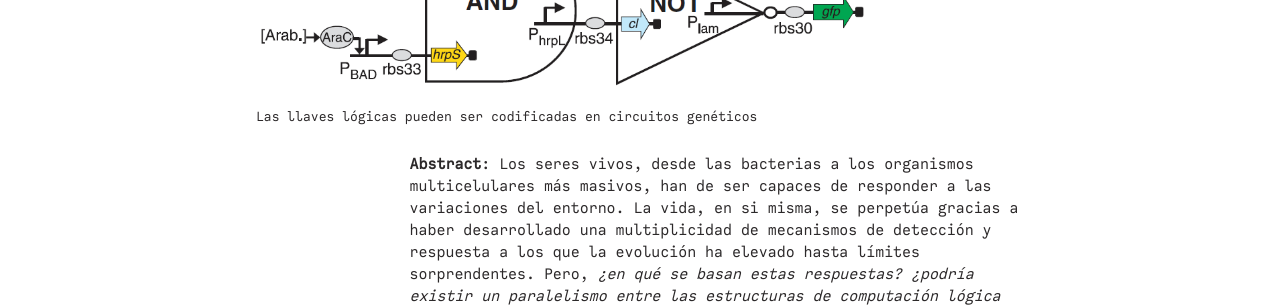
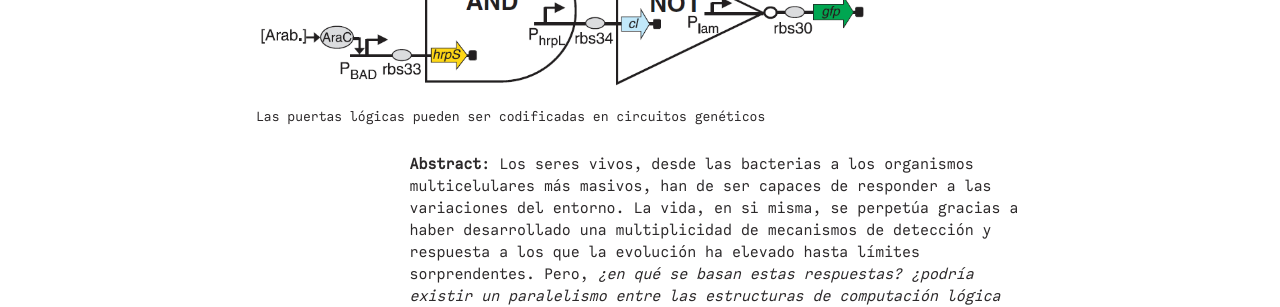
Before and after one commit to Impaciencia/impaciencia.github.io, a Jekyll site: the page built from _posts/2017-10-31-Explorando-la-lógica-de-la-vida-mediante-biología-sintética.md, in a window 1280 px wide and 900 px high, scrolled down 400 px. Shown: the part 152-459 px from the top of the window. Built offline with Jekyll 4.4.1, drawn with Linux system fonts in a browser that asks for light colours; some web fonts are replaced.

Commit message:
confe raul

```diff
--- a/_posts/2017-10-31-Explorando-la-lógica-de-la-vida-mediante-biología-sintética.md
+++ b/_posts/2017-10-31-Explorando-la-lógica-de-la-vida-mediante-biología-sintética.md
@@ -19,7 +19,7 @@ layout: post
 
 {::nomarkdown}
 <img src="{{ site.baseurl }}/img/conferencias/NAND-gate.png">
-<div class="piefoto"> Las llaves lógicas pueden ser codificadas en circuitos genéticos </div>
+<div class="piefoto"> Las puertas lógicas pueden ser codificadas en circuitos genéticos </div>
 {:/nomarkdown}
 
 **Abstract**:
```
